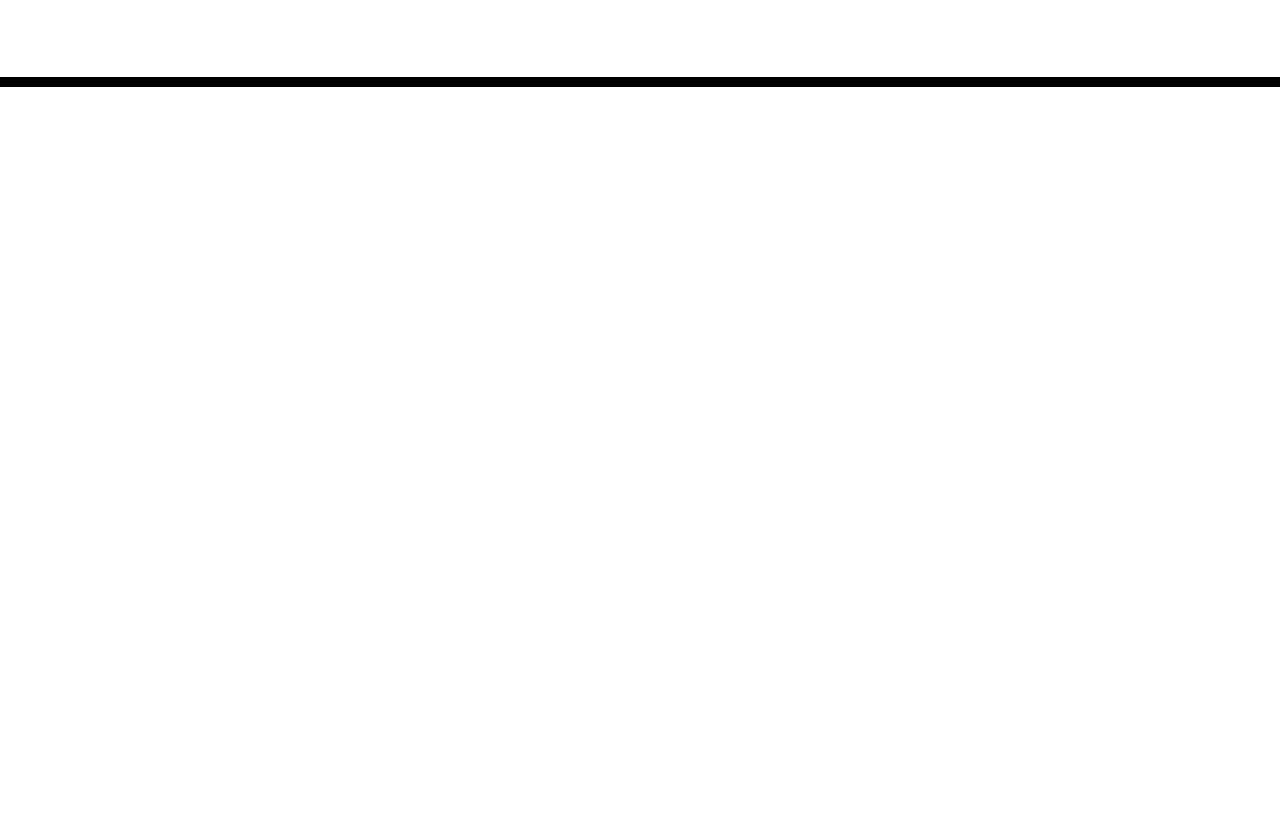
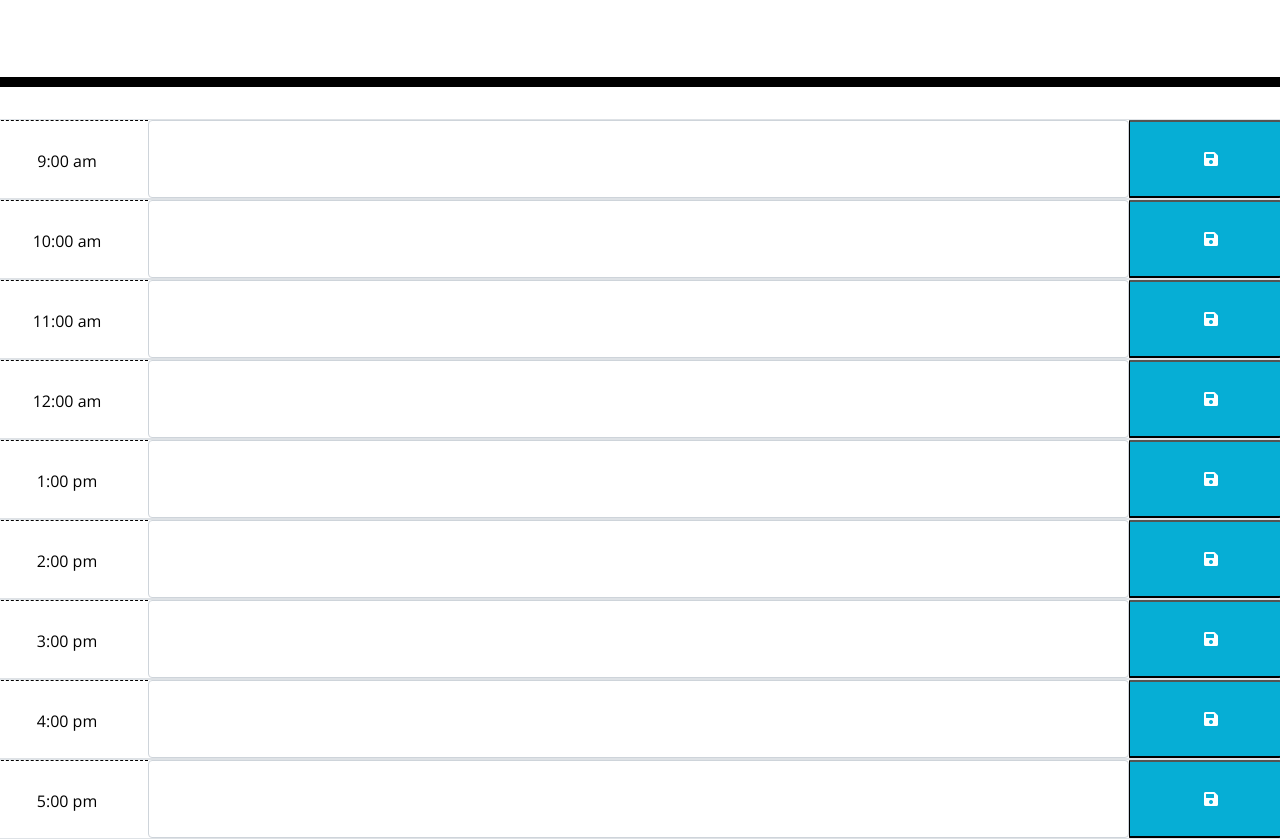
Before and after one commit to JaredLove/Work-Day-Scheduler, a plain HTML site: page index.html in a window 1280 px wide. Shown: the part 181-1020 px from the top of the page. Before the commit the page ends 800 px from the top, so only its background shows below. Drawn offline with nearby package versions, Linux system fonts and the light colour scheme; files that its build step writes are made by us from their sources.

Commit message:
added time blocks

```diff
--- a/assets/css/style.css
+++ b/assets/css/style.css
@@ -44,17 +44,17 @@ textarea{
 
 .past {
   background-color: #d3d3d3;
-  color: white;
+  color: rgb(0, 0, 0);
 }
 
 .present {
   background-color: #ff6961;
-  color: white;
+  color: rgb(0, 0, 0);
 }
 
 .future {
   background-color: #77dd77;
-  color: white;
+  color: rgb(0, 0, 0);
 }
 
 .saveBtn {
--- a/index.html
+++ b/index.html
@@ -18,21 +18,95 @@
       href="https://fonts.googleapis.com/css?family=Open+Sans&display=swap"
       rel="stylesheet"
     />
-    <link rel="stylesheet" href="style.css" />
+    <link rel="stylesheet" href="./assets/css/style.css" />
     <title>Work Day Scheduler</title>
   </head>
 
   <body>
+    <!--Header-->
     <header class="jumbotron">
       <h1 class="display-3">Work Day Scheduler</h1>
       <p class="lead">A simple calendar app for scheduling your work day</p>
+      <!--Shows Day and time-->
       <p id="currentDay" class="lead"></p>
     </header>
-    <div class="container">
+    <div class="time-block">
       <!-- Timeblocks go here -->
+      <div class="row row-cols-3 border">
+
+        <div class="hour col"><br><br>9:00 am</div>
+        <!--Area to hold input-->
+        <textarea class="form-control col-9 " id="9am"></textarea>
+      <!--Button to save input-->
+        <button class="saveBtn col"><i class="fas fa-save"></i></button>
+      </div>
+      <div class="row row-cols-3 border">
+      <div class="hour col"><br><br>10:00 am</div>
+      <!--Area to hold input-->
+      <textarea class="form-control col-9" id="10am"></textarea>
+       <!--Button to save input-->
+      <button class="saveBtn col"><i class="fas fa-save"></i></button>
+      </div>
+      <div class="row row-cols-3 border">
+
+        <div class="hour col"><br><br>11:00 am</div>
+        <!--Area to hold input-->
+        <textarea class="form-control col-9" id="11am"></textarea>
+         <!--Button to save input-->
+        <button class="saveBtn col"><i class="fas fa-save"></i></button>
+      </div>
+      <div class="row row-cols-3 border">
+
+        <div class="hour col"><br><br>12:00 am</div>
+        <!--Area to hold input-->
+        <textarea class="form-control col-9" id="12pm"></textarea>
+         <!--Button to save input-->
+        <button class="saveBtn col"><i class="fas fa-save"></i></button>
+      </div>
+      <div class="row row-cols-3 border">
+
+        <div class="hour col"><br><br>1:00 pm</div>
+        <!--Area to hold input-->
+        <textarea class="form-control col-9" id="13pm" ></textarea>
+         <!--Button to save input-->
+        <button class="saveBtn col"><i class="fas fa-save"></i></button>
+      </div>
+      <div class="row row-cols-3 border">
+
+        <div class="hour col"><br><br>2:00 pm</div>
+        <!--Area to hold input-->
+        <textarea class="form-control col-9" id="14pm"></textarea>
+         <!--Button to save input-->
+        <button class="saveBtn col"><i class="fas fa-save"></i></button>
+      </div>
+      <div class="row row-cols-3 border">
+
+        <div class="hour col"><br><br>3:00 pm</div>
+        <!--Area to hold input-->
+        <textarea class="form-control col-9" id="15pm"></textarea>
+         <!--Button to save input-->
+        <button class="saveBtn col"><i class="fas fa-save"></i></button>
+      </div>
+      <div class="row row-cols-3 border">
+
+        <div class="hour col"><br><br>4:00 pm</div>
+        <!--Area to hold input-->
+        <textarea class="form-control col-9" id="16pm"></textarea>
+         <!--Button to save input-->
+        <button class="saveBtn col"><i class="fas fa-save"></i></button>
+      </div>
+      <div class="row row-cols-3 border">
+
+        <div class="hour col"><br><br>5:00 pm</div>
+        <!--Area to hold input-->
+        <textarea class="form-control col-9" id="17pm"></textarea>
+         <!--Button to save input-->
+        <button class="saveBtn col"><i class="fas fa-save"></i></button>
+      </div>
     </div>
 
     <script src="https://code.jquery.com/jquery-3.4.1.min.js"></script>
     <script src="https://cdnjs.cloudflare.com/ajax/libs/moment.js/2.24.0/moment.min.js"></script>
+    <script src="./assets/js/script.js"></script>
   </body>
 </html>
```
Also changed, not shown: assets/js/script.js (added).
